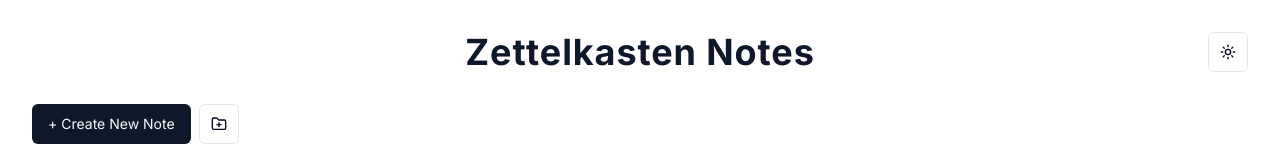
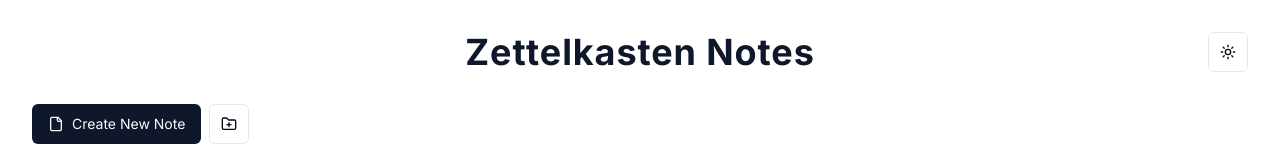
Before and after one commit to 1337encrypted/zettel-kasten, a React (Vite) app: page / in a window 1280 px wide. Shown: the top 166 px of the page. Built offline with nearby package versions, Linux system fonts and the light colour scheme.

Commit message:
Add file icon to create note button
Adds a file icon to the "Create New Note" button in the UI for better visual representation.

```diff
--- a/src/pages/Index.tsx
+++ b/src/pages/Index.tsx
@@ -1,4 +1,3 @@
-
 import React, { useState, useEffect } from 'react';
 import { v4 as uuidv4 } from 'uuid';
 import NoteEditor from '@/components/NoteEditor';
@@ -7,7 +6,7 @@ import NoteView from '@/components/NoteView';
 import { Folder, Note } from '@/types';
 import { toast } from "@/components/ui/sonner";
 import { Button } from '@/components/ui/button';
-import { ArrowLeft, Eye, Pencil, FolderPlus } from 'lucide-react';
+import { ArrowLeft, Eye, Pencil, FolderPlus, File } from 'lucide-react';
 import { ThemeToggle } from '@/components/ThemeToggle';
 import FolderList from '@/components/FolderList';
 
@@ -148,7 +147,7 @@ const Index = () => {
           <div className="space-y-6">
             <div className="flex items-center gap-2">
               <Button onClick={handleNewNote} className="w-full sm:w-auto">
-                + Create New Note
+                <File /> Create New Note
               </Button>
               <Button onClick={handleCreateFolder} variant="outline" size="icon" title="Create Folder">
                 <FolderPlus />
```
